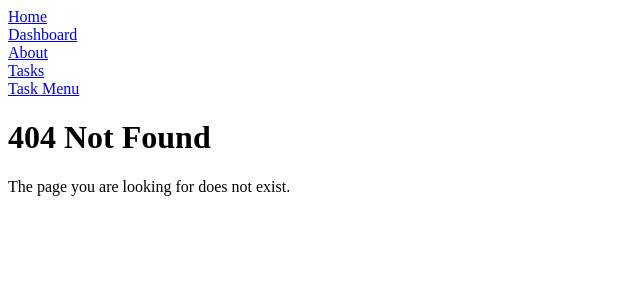
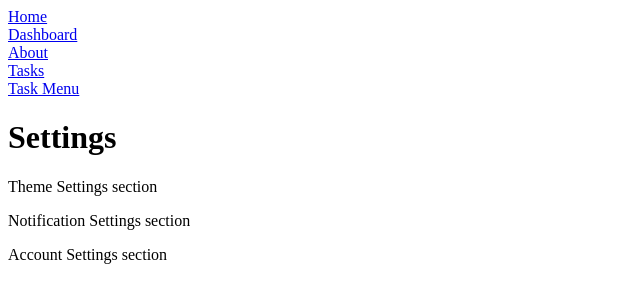
Before and after one commit to moses-25/React-TaskManager, a React (Vite) app: page /settings in a window 1280 px wide. Before the commit this address had no page. Shown: the top 302 px of the page, without its empty margins (0-640 px from the left). Built offline with nearby package versions, Linux system fonts and the light colour scheme.

Commit message:
initialised my   src/Pages/Profile.jsx         src/Pages/Reports.jsx         src/Pages/Settings.jsx and modified my APP.JSX

```diff
--- a/src/App.jsx
+++ b/src/App.jsx
@@ -8,6 +8,9 @@ import Tasks from "./Pages/Tasks";
 import TaskMenu from "./Pages/TaskMenu";
 import TaskDetails from "./Pages/TaskDetails";
 import NotFound from "./Pages/NotFound";
+import Profile from "./Pages/Profile";
+import Settings from "./Pages/Settings";
+import Reports from "./Pages/Reports";
 
 function App() {
 
@@ -22,6 +25,9 @@ function App() {
         <Route path="/tasks" element={<Tasks />} />
         <Route path="/taskmenu" element={<TaskMenu />} />
         <Route path="/tasks/:id" element={<TaskDetails />} />
+        <Route path="/profile" element={<Profile />} />
+        <Route path="/settings" element={<Settings />} />
+        <Route path="/reports" element={<Reports />} />
         <Route path="*" element={<NotFound />} />
       </Routes>
 
--- /dev/null
+++ b/src/Pages/Profile.jsx
@@ -0,0 +1,12 @@
+export default function Profile() {
+  return (
+    <div>
+        <h1> Profile</h1>
+      <p>user name</p>
+        <p>user profile</p>
+        <p>Email address</p>
+        <p>Profile Summary</p>
+
+    </div>
+  );
+}
--- /dev/null
+++ b/src/Pages/Reports.jsx
@@ -0,0 +1,11 @@
+export default function Reports() {
+    return (
+        <div>
+            <h1>Reports</h1>
+            <p>Total tasks</p>
+            <p>Completed tasks</p>
+            <p>Pending tasks</p>
+            <p>Productivity summary</p>
+        </div>
+    );
+}
--- /dev/null
+++ b/src/Pages/Settings.jsx
@@ -0,0 +1,10 @@
+export default function Settings() {
+  return (
+    <div>
+        <h1>Settings</h1>
+      <p>Theme Settings section</p>
+        <p>Notification Settings section</p>
+        <p>Account Settings section</p>
+    </div>
+  );
+}
```
